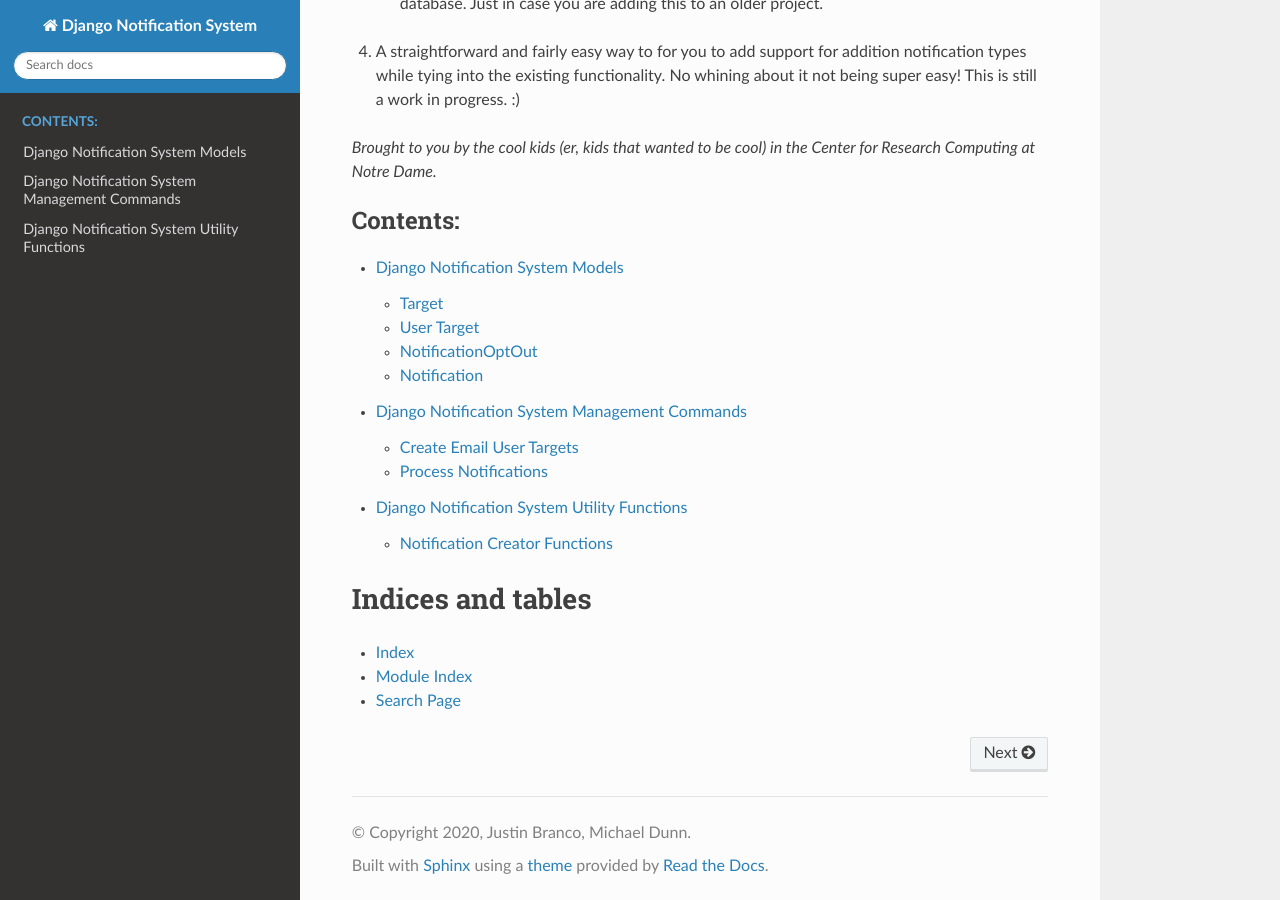
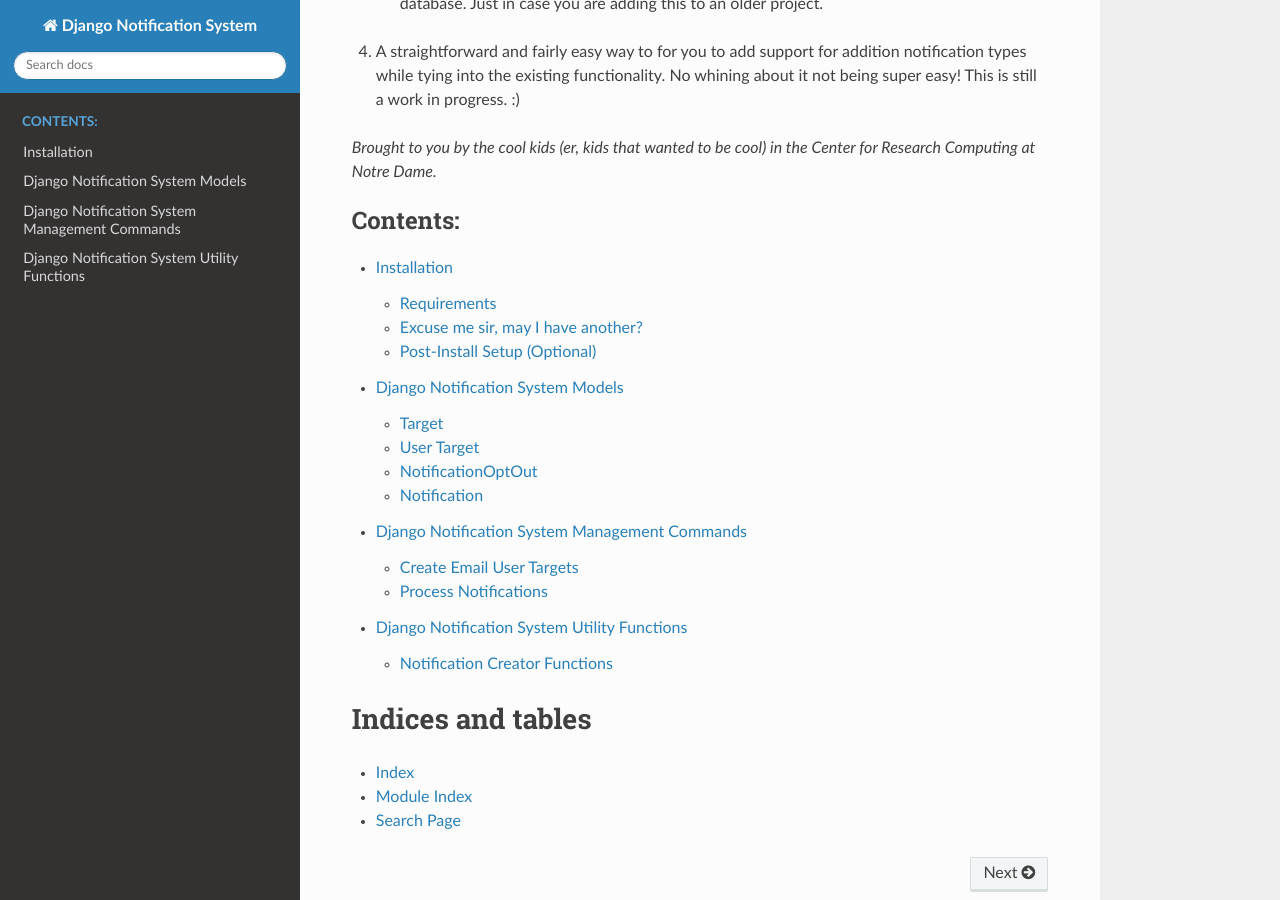
Before and after one commit to eikonomega/django-notification-system, a Sphinx documentation site: the page built from docs/index.rst, in a window 1280 px wide and 900 px high, scrolled down 720 px. Built offline with Sphinx 7.4.7 and the Read the Docs theme 2.0.0, drawn with Linux system fonts in a browser that asks for light colours; some of the changed lines change nothing that is shown.

Commit message:
Add installation page.

```diff
--- a/docs/index.rst
+++ b/docs/index.rst
@@ -12,6 +12,7 @@
    :maxdepth: 2
    :caption: Contents:
 
+   installation
    models
    management_commands
    utility_functions
--- /dev/null
+++ b/docs/installation.rst
@@ -0,0 +1,39 @@
+Installation
+=================================
+
+Requirements
+----------------------------------
+* Python 3. Yes, we have completely ignored Python 2. Sad face.
+* Django 2+
+* A computer... preferrably plugged in.
+
+Excuse me sir, may I have another?
+----------------------------------
+Only the nerdiest of nerds put Dickens puns in their installation docs.
+
+`pip install django-notification-system`
+
+Post-Install Setup (Optional)
+----------------------------------
+If you would like to add support for addition types of notifications that don't exist in the package yet,
+you'll need to add the following items to your Django settings. We will cover these items in more detail
+in the [link to "extending the system" page]. So just a quick intro here.
+
+**Django Settings Additions**
+        .. code-block:: python
+
+                # Add the following variables to your Django settings if
+                # you want to write modules to support additional notification
+                # types not included the library.
+
+                # A list of locations for the system to search for notification creators.
+                # You can just create the list and leave it empty if you want to just put this in place.
+                NOTIFICATION_SYSTEM_CREATORS=[
+                    '/path/to/creator_modules',
+                    '/another/path/to/creator_modules']
+
+                # A list of locations for the system to search for notification handlers.
+                # You can just create the list and leave it empty if you want to just put this in place.
+                NOTIFICATION_SYSTEM_HANDLERS=[
+                    '/path/to/handler_modules',
+                    '/another/path/to/handler_modules']
```
